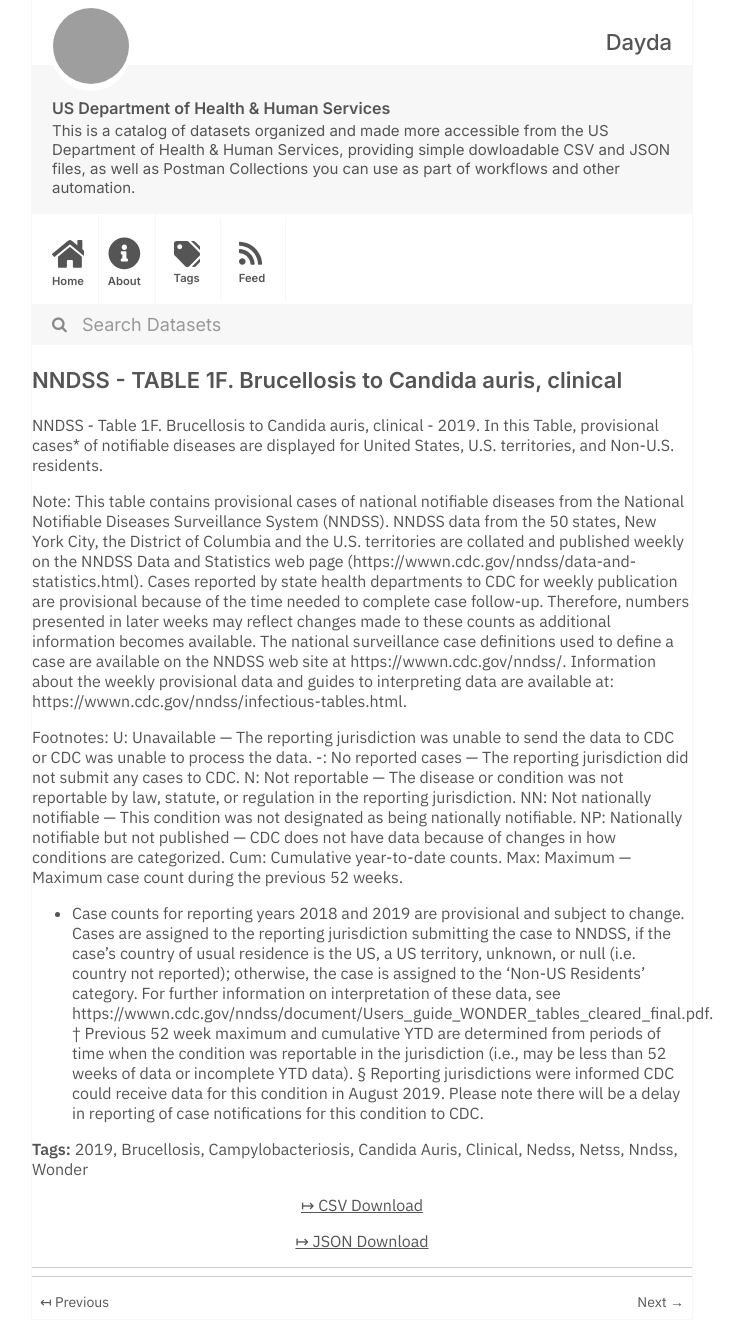
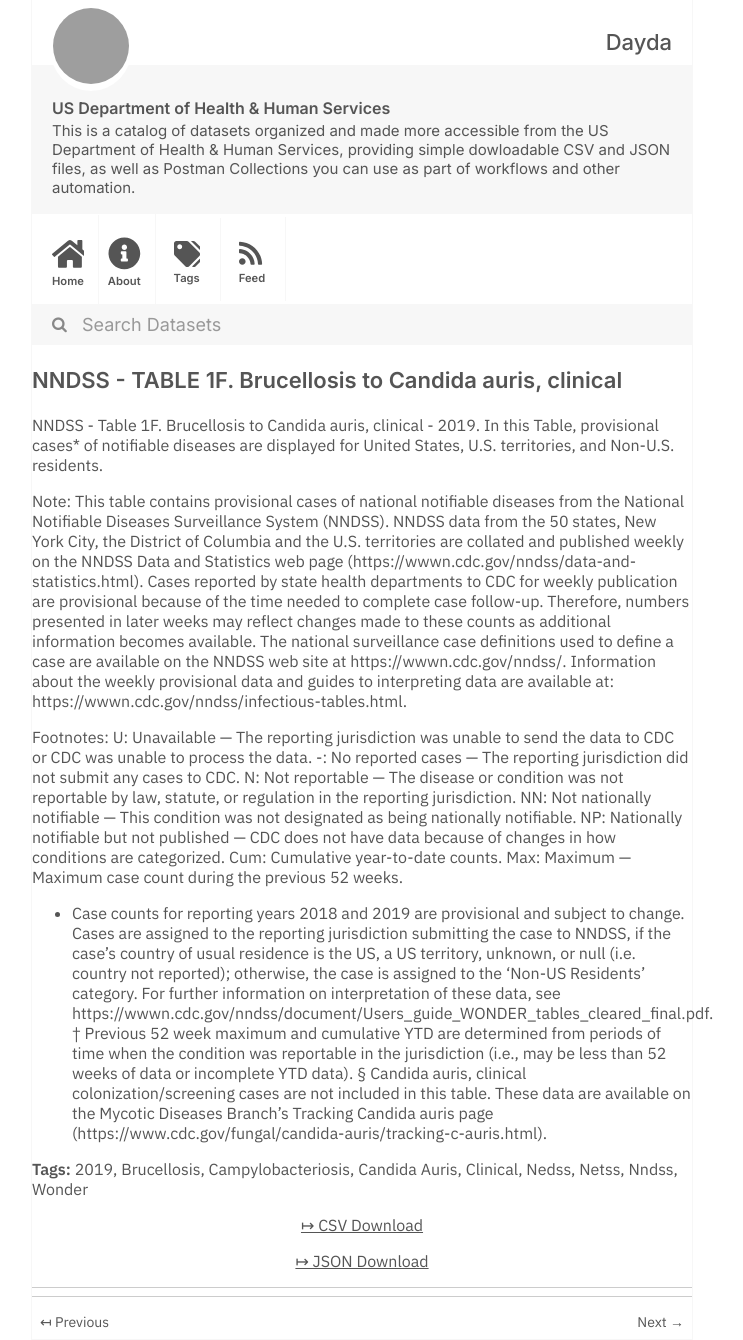
Before and after one commit to dayda-entities/us-department-of-health-and-human-services, a Jekyll site: the page built from _posts/2020-11-10-nndss-table-1f.-brucellosis-to-candida-auris-clinical.md, in a window 1280 px wide. Shown: the whole page, without its empty margins (278-1021 px from the left). Built offline with Jekyll 4.4.1, drawn with Linux system fonts in a browser that asks for light colours; part of the change alters nothing that is shown; grey boxes are pictures that could not be loaded.

Commit message:
Publish Data

```diff
--- a/_posts/2020-11-10-nndss-table-1f.-brucellosis-to-candida-auris-clinical.md
+++ b/_posts/2020-11-10-nndss-table-1f.-brucellosis-to-candida-auris-clinical.md
@@ -1,7 +1,7 @@
 ---
 title: 'NNDSS - TABLE 1F. Brucellosis to Candida auris, clinical'
-created: '2020-11-10T16:17:45.714972'
-modified: '2021-04-17T02:17:08.514136'
+created: '2020-11-10T16:17:17.362044'
+modified: '2021-04-30T02:06:55.608032'
 state: active
 type: dataset
 tags:
@@ -15,8 +15,8 @@ tags:
   - Nndss
   - Wonder
 groups: []
-csv_url: 'https://data.cdc.gov/api/views/8rsa-pnhx/rows.csv?accessType=DOWNLOAD'
-json_url: 'https://data.cdc.gov/api/views/8rsa-pnhx/rows.json?accessType=DOWNLOAD'
+csv_url: 'https://data.cdc.gov/api/views/w54d-atna/rows.csv?accessType=DOWNLOAD'
+json_url: 'https://data.cdc.gov/api/views/w54d-atna/rows.json?accessType=DOWNLOAD'
 layout: post
 
 ---
@@ -35,4 +35,4 @@ Cum: Cumulative year-to-date counts.
 Max: Maximum — Maximum case count during the previous 52 weeks.
 * Case counts for reporting years 2018 and 2019 are provisional and subject to change. Cases are assigned to the reporting jurisdiction submitting the case to NNDSS, if the case's country of usual residence is the US, a US territory, unknown, or null (i.e. country not reported); otherwise, the case is assigned to the 'Non-US Residents' category. For further information on interpretation of these data, see https://wwwn.cdc.gov/nndss/document/Users_guide_WONDER_tables_cleared_final.pdf.
 † Previous 52 week maximum and cumulative YTD are determined from periods of time when the condition was reportable in the jurisdiction (i.e., may be less than 52 weeks of data or incomplete YTD data).
-§ Reporting jurisdictions were informed CDC could receive data for this condition in August 2019. Please note there will be a delay in reporting of case notifications for this condition to CDC.
+§ Candida auris, clinical colonization/screening cases are not included in this table. These data are available on the Mycotic Diseases Branch's Tracking Candida auris page (https://www.cdc.gov/fungal/candida-auris/tracking-c-auris.html).
```
